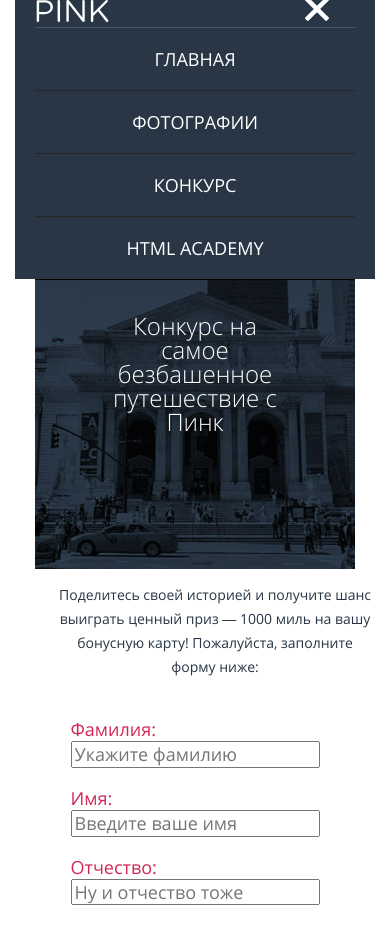
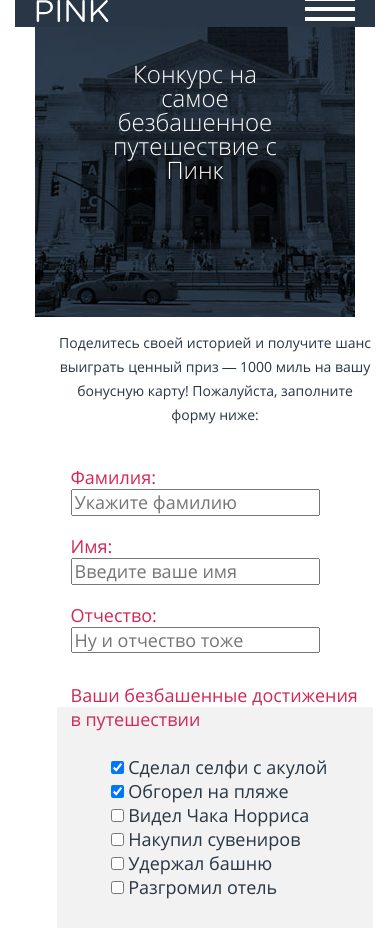
Before and after one commit to DEADushka108/1146763-pink-19, a website: page source/form.html in a window 390 px wide. Shown: the top 928 px of the page. Drawn offline with nearby package versions, Linux system fonts and the light colour scheme; files that its build step writes are made by us from their sources.

Commit message:
Добавляет js

```diff
--- a/source/form.html
+++ b/source/form.html
@@ -154,5 +154,6 @@
         </div>
       </div>
     </footer>
+    <script src="js/script.js"></script>
   </body>
 </html>
--- a/source/js/script.js
+++ b/source/js/script.js
@@ -8,6 +8,6 @@ function toggleMenu (toggle, menu) {
   });
 }
 
-// btnMenu.classList.toggle("main-nav__toggle--close");
-// menu.classList.toggle("main-nav__list--open");
+btnMenu.classList.toggle("main-nav__toggle--close");
+siteMenu.classList.toggle("main-nav__list--open");
 toggleMenu (btnMenu, siteMenu);
```
Also changed, not shown: source/photo.html (+1 -0 lines).
